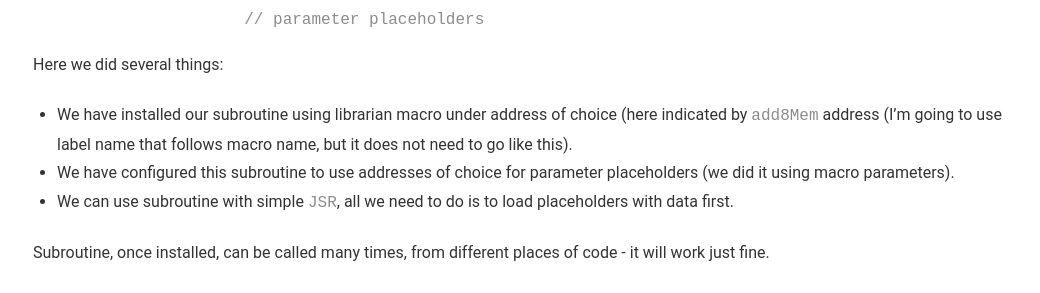
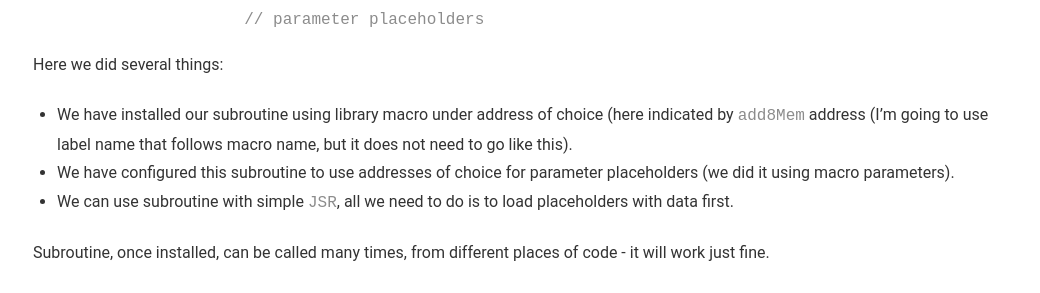
Before and after one commit to c64lib/docu, a Jekyll site: the page built from cbm/_posts/2018-08-02-macro-hosted-subroutines.md, in a window 1280 px wide and 900 px high, scrolled down 3101 px. Shown: the part 155-448 px from the top of the window, without its empty margins (117-1157 px from the left). Built offline with Jekyll 4.4.1, drawn with Linux system fonts in a browser that asks for light colours.

Commit message:
Update 2018-08-02-macro-hosted-subroutines.md
Typo fixed

```diff
--- a/cbm/_posts/2018-08-02-macro-hosted-subroutines.md
+++ b/cbm/_posts/2018-08-02-macro-hosted-subroutines.md
@@ -84,7 +84,7 @@ Assuming that we have encapsulated this macro in library, namely ``math.asm``, w
                           // parameter placeholders
 
 Here we did several things:
-- We have installed our subroutine using librarian macro under address of choice (here indicated by ``add8Mem`` address (I'm going to use label name that follows macro name, but it does not need to go like this).
+- We have installed our subroutine using library macro under address of choice (here indicated by ``add8Mem`` address (I'm going to use label name that follows macro name, but it does not need to go like this).
 - We have configured this subroutine to use addresses of choice for parameter placeholders (we did it using macro parameters).
 - We can use subroutine with simple ``JSR``, all we need to do is to load placeholders with data first.
 
```
